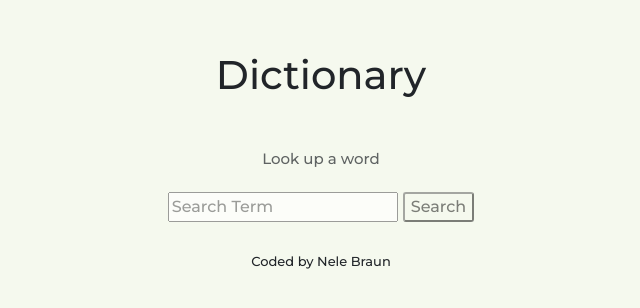
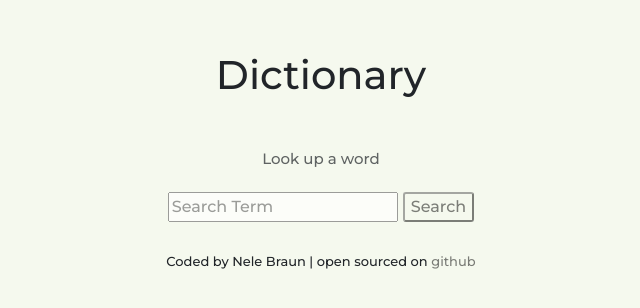
Before and after one commit to NelB82/react-dictionary, a React (Create React App) app: page / in a window 1280 px wide. Shown: the top 308 px of the page, without its empty margins (294-934 px from the left). Built offline with nearby package versions, Linux system fonts and the light colour scheme; no server answers.

Commit message:
add link and styling

```diff
--- a/src/App.css
+++ b/src/App.css
@@ -21,3 +21,9 @@ body {
   font-weight: 300;
   font-size: 13px;
 }
+
+.githubLink {
+  color: black;
+  opacity: 50%;
+  text-decoration: none;
+}
--- a/src/App.js
+++ b/src/App.js
@@ -6,7 +6,16 @@ function App() {
       <div className="container">
         <header className="App-header">Dictionary</header>
         <DictionarySearch defaultKeyword="variety" />
-        <footer className="App-footer text-center ">Coded by Nele Braun</footer>
+        <footer className="App-footer text-center ">
+          Coded by Nele Braun | open sourced on
+          <a
+            href="https://github.com/NelB82/react-dictionary"
+            className="githubLink"
+          >
+            {" "}
+            github
+          </a>
+        </footer>
       </div>
     </div>
   );
```
